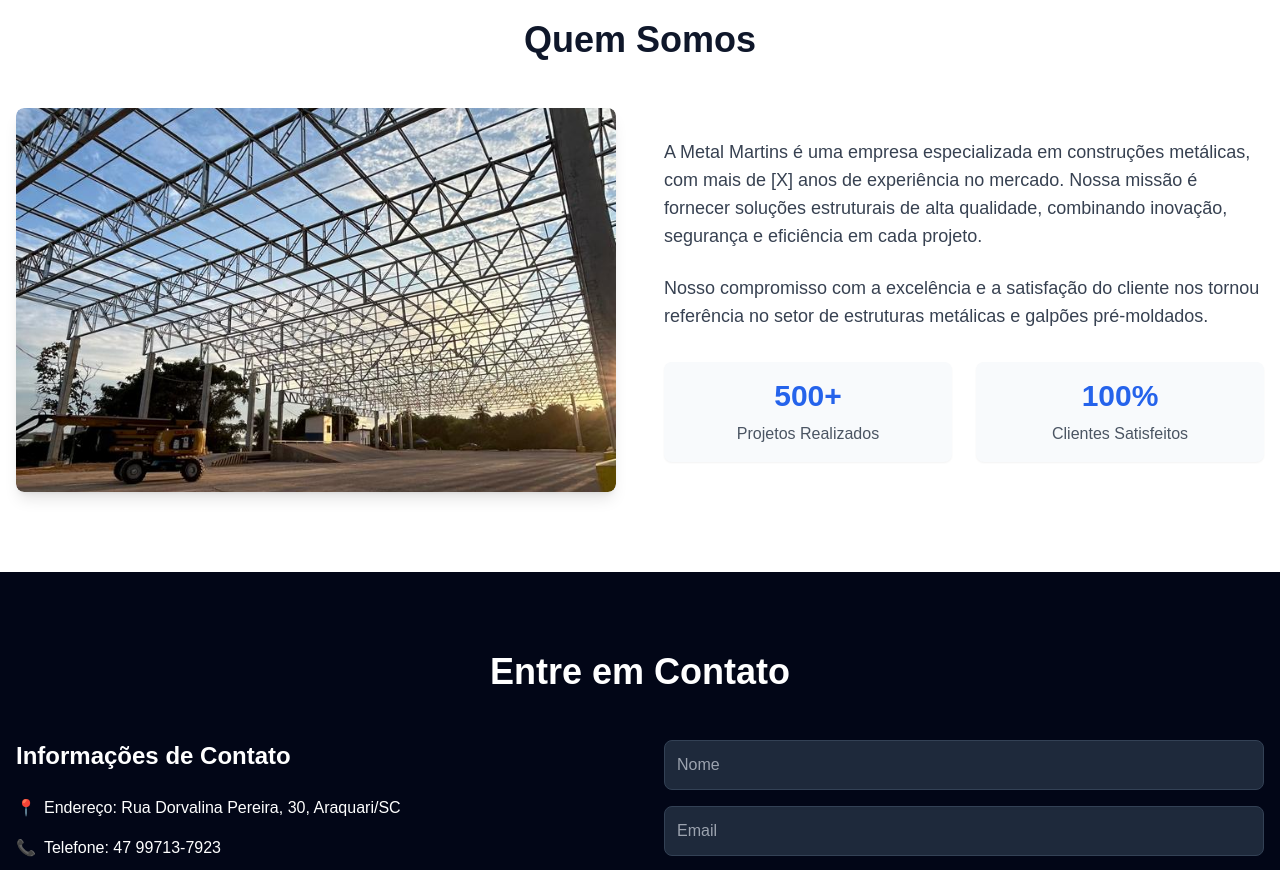
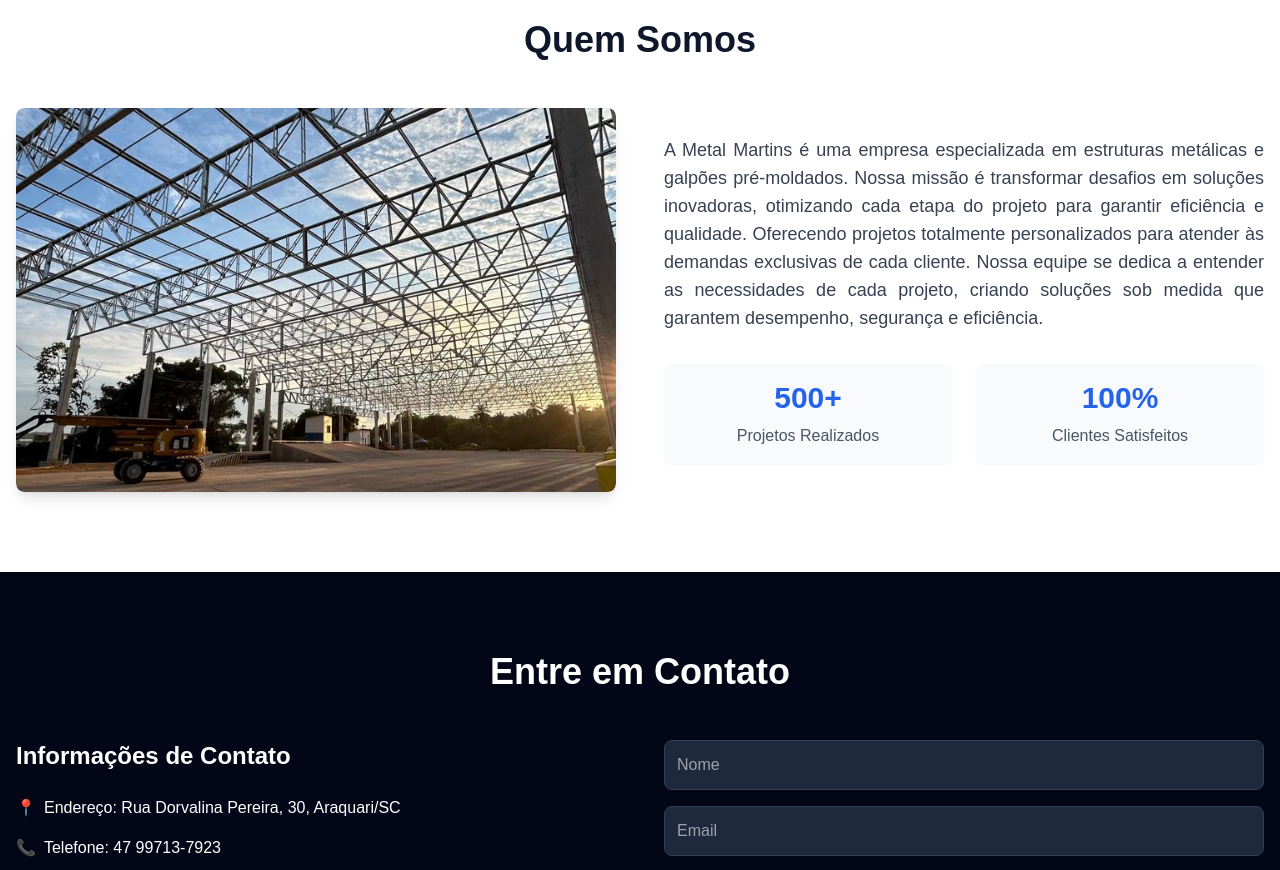
Before and after one commit to edupollheim/metal-martins, a Next.js app: page / in a window 1280 px wide. Shown: the part 940-1810 px from the top of the page. Built offline with nearby package versions, Linux system fonts and the light colour scheme.

Commit message:
Alterações

```diff
--- a/src/app/view/[cidade]/page.tsx
+++ b/src/app/view/[cidade]/page.tsx
@@ -34,7 +34,7 @@ export default function CidadePage({ params }: PageProps) {
 
     // Filtra apenas arquivos de imagem e vídeo
     arquivos = arquivos.filter((arquivo) =>
-      /\.(jpg|jpeg|png|mp4|webm)$/i.test(arquivo)
+      /\.(jpg|jpeg|png|mp4|webm|webp)$/i.test(arquivo)
     );
 
     // Se não houver arquivos válidos, retorna 404
@@ -53,7 +53,7 @@ export default function CidadePage({ params }: PageProps) {
       </h1>
 
       {/* Carrossel de Imagens e Vídeos */}
-      <Carousel className="w-full max-w-6xl mx-auto">
+      <Carousel className="w-full max-w-6xl mx-auto" opts={{ loop: true }}>
         <CarouselContent>
           {arquivos.map((src, index) => (
             <CarouselItem key={index} className="relative aspect-video">
--- a/src/components/About.tsx
+++ b/src/components/About.tsx
@@ -20,15 +20,8 @@ export default function About() {
             />
           </div>
           <div>
-            <p className="text-lg text-gray-700 mb-6">
-              A Metal Martins é uma empresa especializada em construções metálicas,
-              com mais de [X] anos de experiência no mercado. Nossa missão é fornecer
-              soluções estruturais de alta qualidade, combinando inovação, segurança
-              e eficiência em cada projeto.
-            </p>
-            <p className="text-lg text-gray-700 mb-6">
-              Nosso compromisso com a excelência e a satisfação do cliente nos tornou
-              referência no setor de estruturas metálicas e galpões pré-moldados.
+            <p className="text-lg text-gray-700 mb-6 text-justify">
+            A Metal Martins é uma empresa especializada em estruturas metálicas e galpões pré-moldados. Nossa missão é transformar desafios em soluções inovadoras, otimizando cada etapa do projeto para garantir eficiência e qualidade. Oferecendo projetos totalmente personalizados para atender às demandas exclusivas de cada cliente. Nossa equipe se dedica a entender as necessidades de cada projeto, criando soluções sob medida que garantem desempenho, segurança e eficiência.
             </p>
             <div className="grid grid-cols-2 gap-6 mt-8">
               <div className="text-center p-4 bg-slate-50 rounded-lg shadow-sm">
--- a/src/components/Header.tsx
+++ b/src/components/Header.tsx
@@ -7,13 +7,13 @@ export default function Header() {
   const [isMenuOpen, setIsMenuOpen] = useState(false);
 
   const navItems = [
-    { href: '#home', label: 'Home' },
-    { href: '#about', label: 'Quem Somos' },
-    { href: '#contact', label: 'Contato' },
-    { href: '#solutions', label: 'Soluções' },
-    { href: '#location', label: 'Onde Estamos' },
-    { href: '#obras', label: 'Obras' },
-    { href: '#trabalhe-conosco', label: 'Trabalhe Conosco' },
+    { href: '/#home', label: 'Home' },
+    { href: '/#about', label: 'Quem Somos' },
+    { href: '/#contact', label: 'Contato' },
+    { href: '/#solutions', label: 'Soluções' },
+    { href: '/#location', label: 'Onde Estamos' },
+    { href: '/#obras', label: 'Obras' },
+    { href: '/#trabalhe-conosco', label: 'Trabalhe Conosco' },
   ];
 
   return (
```
